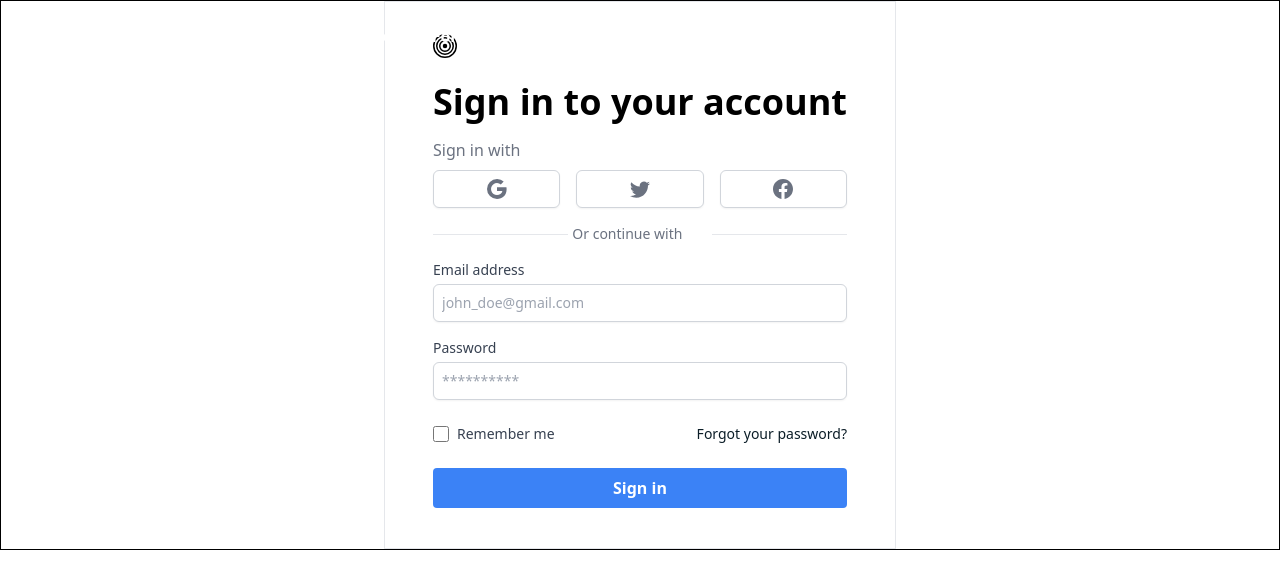
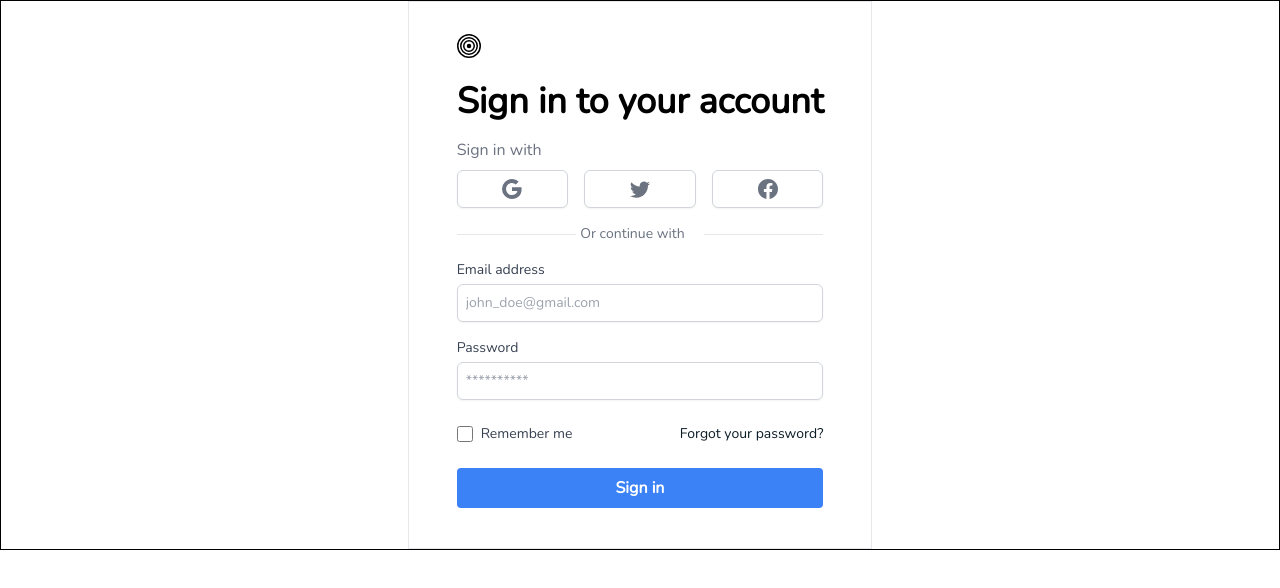
Before and after one commit to nischaldutt/techlance, a Next.js app: page /signin in a window 1280 px wide. Shown: the top 588 px of the page. Built offline with nearby package versions, Linux system fonts and the light colour scheme.

Commit message:
feat: setting up application fonts

```diff
--- a/components/Navbar.js
+++ b/components/Navbar.js
@@ -10,17 +10,10 @@ export default function Navbar({ headers }) {
 
   return (
     <>
-      <nav className="flex items-center flex-wrap bg-transparent p-3 fixed z-10">
+      <nav className="flex w-full items-center flex-wrap bg-transparent p-3 fixed z-10">
         <Link href="/">
           <a className="inline-flex items-center p-2 mr-4">
-            <svg
-              viewBox="0 0 24 24"
-              xmlns="http://www.w3.org/2000/svg"
-              className="fill-current text-white h-8 w-8 mr-2"
-            >
-              <path d="M12.001 4.8c-3.2 0-5.2 1.6-6 4.8 1.2-1.6 2.6-2.2 4.2-1.8.913.228 1.565.89 2.288 1.624C13.666 10.618 15.027 12 18.001 12c3.2 0 5.2-1.6 6-4.8-1.2 1.6-2.6 2.2-4.2 1.8-.913-.228-1.565-.89-2.288-1.624C16.337 6.182 14.976 4.8 12.001 4.8zm-6 7.2c-3.2 0-5.2 1.6-6 4.8 1.2-1.6 2.6-2.2 4.2-1.8.913.228 1.565.89 2.288 1.624 1.177 1.194 2.538 2.576 5.512 2.576 3.2 0 5.2-1.6 6-4.8-1.2 1.6-2.6 2.2-4.2 1.8-.913-.228-1.565-.89-2.288-1.624C10.337 13.382 8.976 12 6.001 12z" />
-            </svg>
-            <span className="text-xl text-white font-bold uppercase tracking-wide">
+            <span className="font-['Bebas_Neue'] text-5xl text-white font-bold uppercase tracking-wide">
               Techlance
             </span>
           </a>
--- /dev/null
+++ b/pages/_document.js
@@ -0,0 +1,33 @@
+import Document, { Html, Head, Main, NextScript } from "next/document";
+
+class MyDocument extends Document {
+  render() {
+    return (
+      <Html>
+        <Head>
+          <link rel="preconnect" href="https://fonts.googleapis.com" />
+          <link
+            rel="preconnect"
+            href="https://fonts.gstatic.com"
+            crossOrigin="true"
+          />
+          <link
+            href="https://fonts.googleapis.com/css2?family=Nunito&display=swap"
+            rel="stylesheet"
+          />
+
+          <link
+            href="https://fonts.googleapis.com/css2?family=Bebas+Neue&display=swap"
+            rel="stylesheet"
+          />
+        </Head>
+        <body>
+          <Main />
+          <NextScript />
+        </body>
+      </Html>
+    );
+  }
+}
+
+export default MyDocument;
--- a/pages/index.js
+++ b/pages/index.js
@@ -23,7 +23,7 @@ export default function Home() {
               src="https://booksy-public.s3.amazonaws.com/US.mp4"
               type="video/mp4"
             />
-            Your browser does not support HTML5 video.
+            Your browser does not supports HTML5 video.
           </video>
         </div>
       </div>
--- a/styles/globals.css
+++ b/styles/globals.css
@@ -1,3 +1,9 @@
 @tailwind base;
 @tailwind components;
 @tailwind utilities;
+
+@layer base {
+  html {
+    font-family: Nunito, system-ui, sans-serif;
+  }
+}
```
